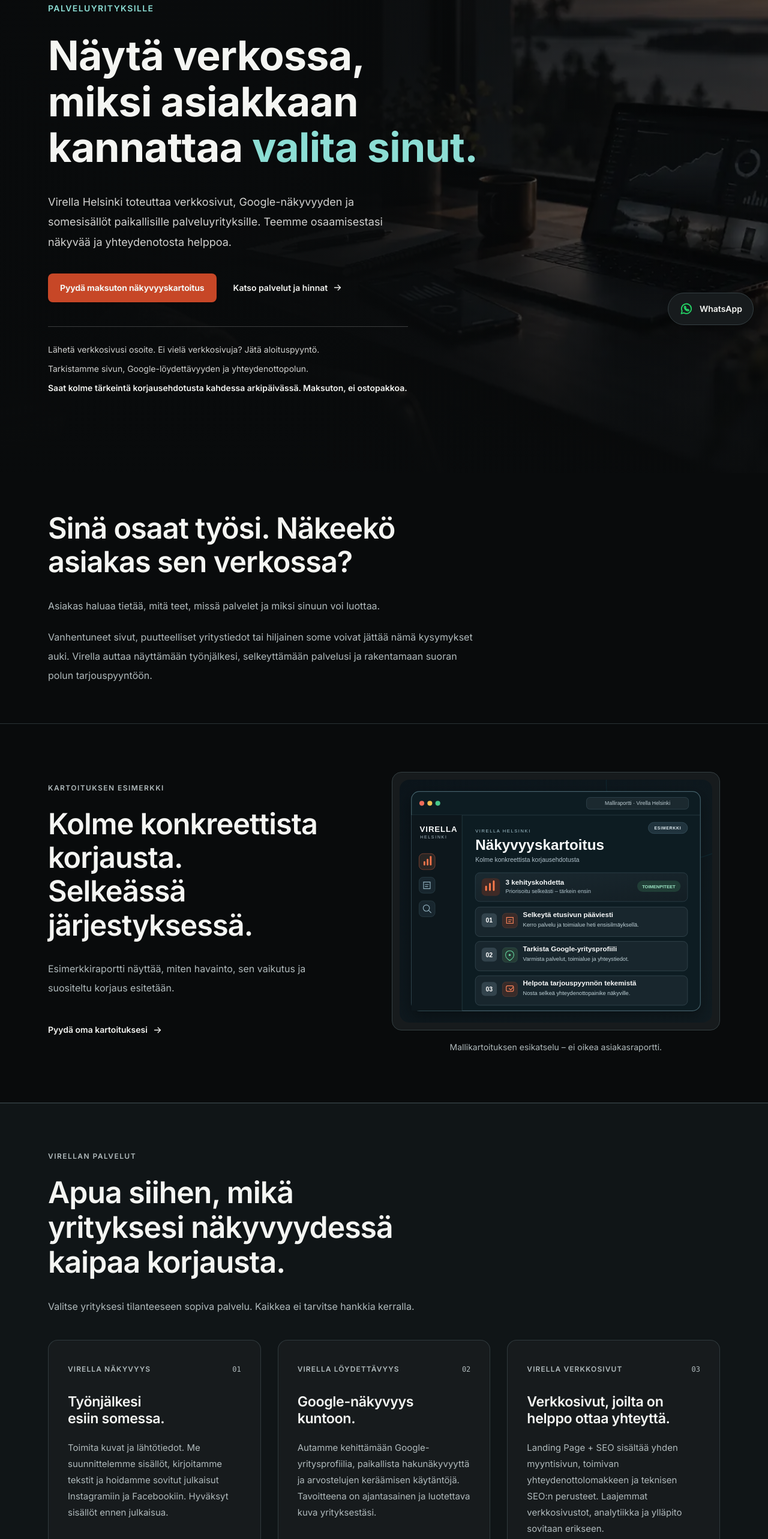
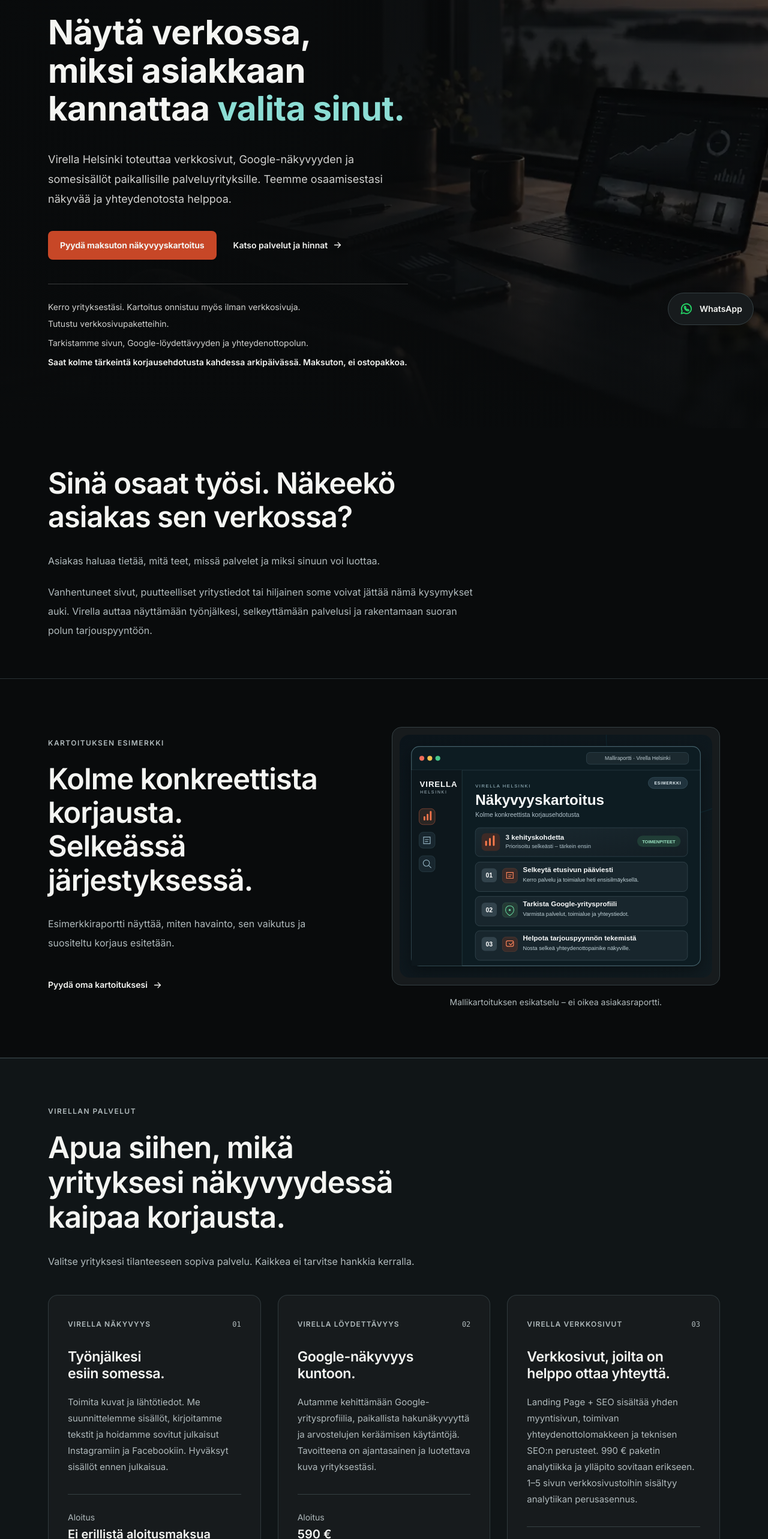
Before and after one commit to Jambovisuaalit/virella-helsinki-web, a Next.js app: page / in a window 1280 px wide. Shown: the part 234-2800 px from the top of the page at 60% size. Built offline with nearby package versions, Linux system fonts and the light colour scheme.

Commit message:
fix: align service pricing and intake with business plan

```diff
--- a/app/aloita/page.tsx
+++ b/app/aloita/page.tsx
@@ -2,6 +2,7 @@ import type { Metadata } from "next";
 import Link from "next/link";
 import { cookies } from "next/headers";
 import { FunnelEvent } from "@/components/analytics/funnel-event";
+import { WebsiteField } from "@/components/forms/website-field";
 import { ContactForm } from "@/components/forms/contact-form";
 import { SectionContainer } from "@/components/layout/section-container";
 import { SiteFooter } from "@/components/site/footer";
@@ -82,7 +83,7 @@ export default async function StartPage({ searchParams }: StartPageProps) {
                     ? "Kartoituspyyntösi on vastaanotettu. Saat kolme tärkeintä korjausehdotusta ja perustelut sähköpostiisi 2 arkipäivässä."
                     : "Virella sai lähtötietosi. Palaamme asiaan sähköpostilla seuraavaa askelta varten."
                   : isVisibilityAudit
-                    ? "Lähetä verkkosivusi osoite ja sähköpostisi. Käymme läpi sivuston, paikallisen Google-näkyvyyden ja yhteydenottopolun. Saat kolme tärkeintä korjausehdotusta perusteluineen 2 arkipäivässä. Maksuton, ei ostopakkoa."
+                    ? "Kerro yrityksesi nimi ja sähköpostisi. Käymme läpi julkisen verkkonäkyvyyden ja yhteydenottopolun. Voit pyytää kartoituksen myös ilman verkkosivuja. Saat kolme tärkeintä korjausehdotusta perusteluineen 2 arkipäivässä. Maksuton, ei ostopakkoa."
                     : isSocial
                     ? "Kerro yrityksestäsi ja siitä, mitä haluat tuoda esiin. Instagram-paketti kattaa myös Facebookin; LinkedIn on erillinen palvelu. Lähetämme kirjallisen tarjouksen hyväksyttäväksi ennen laskutusta."
                     : "Lähetä tärkeimmät lähtötiedot. Saat yksilöidyn kirjallisen tarjouksen tai tarkennuspyynnön. Aloituspyyntö ei ole tilaus."}
@@ -90,7 +91,7 @@ export default async function StartPage({ searchParams }: StartPageProps) {
 
               {!submitted ? (
                 <div className="mt-8 space-y-3 text-sm leading-6 text-muted">
-                  <p className="rounded-xl border border-border bg-surface p-4">1. {isVisibilityAudit ? "Lähetä verkkosivusi osoite ja yhteystietosi." : isSocial ? "Kerro yrityksesi palvelut, kohderyhmä ja tavoite." : "Kerro yritys, verkkosivu ja tärkein tavoite."}</p>
+                  <p className="rounded-xl border border-border bg-surface p-4">1. {isVisibilityAudit ? "Kerro yrityksesi nimi, yhteystiedot ja mahdollinen verkkosivu." : isSocial ? "Kerro yrityksesi palvelut, kohderyhmä ja tavoite." : "Kerro yritys, verkkosivu ja tärkein tavoite."}</p>
                   <p className="rounded-xl border border-border bg-surface p-4">2. {isVisibilityAudit ? "Käymme läpi julkisen sivuston, paikallisen Google-näkyvyyden ja yhteydenottopolun." : isSocial ? "Sovimme materiaalit, käyttöoikeudet ja sisältöjen hyväksynnän." : "Arvioimme sopiiko rajattu toteutus tilanteeseesi."}</p>
                   <p className="rounded-xl border border-border bg-surface p-4">3. {isVisibilityAudit ? "Saat 3 priorisoitua korjausehdotusta sähköpostiin 2 arkipäivässä. Toteutus on erillinen maksullinen päätös." : isSocial ? "Lähetämme yksilöidyn tarjouksen kirjallisesti hyväksyttäväksi." : "Saat kirjallisen tarjouksen tai tarkennuspyynnön. Maksua ei pyydetä ilman hyväksyntää."}</p>
                 </div>
@@ -138,13 +139,10 @@ export default async function StartPage({ searchParams }: StartPageProps) {
                     <label htmlFor="email" className="text-sm font-bold">Sähköposti *</label>
                     <input id="email" name="email" type="email" required maxLength={200} autoComplete="email" className={fieldClassName} />
                   </div>
+                  <WebsiteField audit={isVisibilityAudit} className={fieldClassName} />
                   <div>
-                    <label htmlFor="website" className="text-sm font-bold">{isVisibilityAudit ? "Verkkosivun osoite *" : "Verkkosivu"}</label>
-                    <input id="website" name="website" type="url" required={isVisibilityAudit} maxLength={300} placeholder="https://yritys.fi" className={fieldClassName} />
-                  </div>
-                  <div>
-                    <label htmlFor="company" className="text-sm font-bold">Yritys</label>
-                    <input id="company" name="company" maxLength={160} autoComplete="organization" className={fieldClassName} />
+                    <label htmlFor="company" className="text-sm font-bold">{isVisibilityAudit ? "Yritys *" : "Yritys"}</label>
+                    <input id="company" name="company" required={isVisibilityAudit} maxLength={160} autoComplete="organization" className={fieldClassName} />
                   </div>
                   <div>
                     <label htmlFor="message" className="text-sm font-bold">{isVisibilityAudit ? "Mitä haluaisit kehittää? (vapaaehtoinen)" : isSocial ? "Mitä yrityksesi tekee ja kenelle? *" : "Mitä haluat saada kuntoon? *"}</label>
--- a/app/api/contact/route.ts
+++ b/app/api/contact/route.ts
@@ -70,6 +70,7 @@ export async function POST(request: Request) {
   const email = safe(formData.get("email"), 200);
   const company = safe(formData.get("company"), 160);
   const website = safe(formData.get("website"), 300);
+  const noWebsite = safe(formData.get("noWebsite"), 3);
   const message = safe(formData.get("message"), 2000);
   const honeypot = safe(formData.get("companyWebsite"), 200);
   const productKey = productId ? getProductKeyById(productId) : undefined;
@@ -83,7 +84,9 @@ export async function POST(request: Request) {
   }
 
   if (!name || !email || !validEmail(email) || (!message && !isVisibilityAudit) ||
-      (isVisibilityAudit && (!website || !validAuditWebsite(website))) ||
+      (isVisibilityAudit && !company) ||
+      (isVisibilityAudit && (noWebsite === "yes" ? (!company || Boolean(website)) : (!website || !validAuditWebsite(website)))) ||
+      noWebsite === undefined || (noWebsite !== "" && noWebsite !== "yes") ||
       company === undefined || website === undefined || productId === undefined ||
       honeypot === undefined || requestType === undefined ||
       (requestType !== "" && !isVisibilityAudit) ||
@@ -110,11 +113,11 @@ export async function POST(request: Request) {
         `Nimi: ${name}`,
         `Sähköposti: ${email}`,
         `Yritys: ${company || "—"}`,
-        `Verkkosivu: ${website || "—"}`,
+        `Verkkosivu: ${noWebsite === "yes" ? "Ei vielä verkkosivuja" : website || "—"}`,
         `Vastaanotettu: ${receivedAt}`,
         ...(isVisibilityAudit ? [
           "Toimituslupaus: kolme priorisoitua korjausehdotusta perusteluineen sähköpostiin 2 arkipäivässä.",
-          "Tarkista julkinen verkkosivu, paikallinen Google-löydettävyys ja yhteydenottopolku.",
+          noWebsite === "yes" ? "Tarkista yrityksen julkinen Google-näkyvyys ja suosittele verkkosivun tärkeimmät lähtökohdat." : "Tarkista julkinen verkkosivu, paikallinen Google-löydettävyys ja yhteydenottopolku.",
           "TOIMENPIDE: käsittele kartoitus ja vastaa asiakkaan sähköpostiin määräajassa. Toimitus ei ole automaattinen.",
         ] : []),
         "",
--- a/app/page.tsx
+++ b/app/page.tsx
@@ -51,18 +51,18 @@ const services = [
     name: "Virella Verkkosivut",
     headline: "Verkkosivut, joilta on helppo ottaa yhteyttä.",
     pricing: homepagePricing.website,
-    description: "Landing Page + SEO sisältää yhden myyntisivun, toimivan yhteydenottolomakkeen ja teknisen SEO:n perusteet. Laajemmat verkkosivustot, analytiikka ja ylläpito sovitaan erikseen.",
-    details: ["Yksi myyntisivu ja yhteydenottolomake", "Teknisen SEO:n perusteet", "Laajemmat sivustot ja analytiikka erikseen"],
-    href: "/aloita",
-    action: "Kerro sivustotarpeestasi",
+    description: "Landing Page + SEO sisältää yhden myyntisivun, toimivan yhteydenottolomakkeen ja teknisen SEO:n perusteet. 990 € paketin analytiikka ja ylläpito sovitaan erikseen. 1–5 sivun verkkosivustoihin sisältyy analytiikan perusasennus.",
+    details: ["Yksi myyntisivu ja yhteydenottolomake", "Teknisen SEO:n perusteet", "1–5 sivun toteutukset: analytiikan perusasennus mukana"],
+    href: "/landing-page-seo",
+    action: "Vertaa verkkosivupaketteja",
   },
 ] as const;
 
 const steps = [
   {
     number: "01",
-    title: "Lähetä verkkosivusi osoite.",
-    description: "Kerro yrityksestäsi ja siitä, mihin haluat apua. Jos yritykselläsi ei vielä ole verkkosivuja, jätä erillinen aloituspyyntö.",
+    title: "Kerro yrityksesi tilanteesta.",
+    description: "Kerro yrityksesi nimi ja tavoite. Voit pyytää kartoituksen myös ilman nykyistä verkkosivua.",
   },
   {
     number: "02",
@@ -82,7 +82,7 @@ export default function Home() {
       <a href="#main-content" className="landing-skip-link">Siirry sisältöön</a>
       <SiteHeader />
       <main id="main-content">
-        <section className="virella-photographic-hero relative isolate flex min-h-[650px] items-center overflow-hidden py-20 sm:min-h-[700px] sm:py-28 lg:min-h-[740px] lg:py-32" aria-labelledby="home-title">
+        <section className="virella-photographic-hero relative isolate flex min-h-[650px] items-center overflow-hidden py-20 sm:min-h-[700px] sm:py-24 lg:min-h-[680px] lg:py-24" aria-labelledby="home-title">
           <div className="pointer-events-none absolute inset-0 z-0" aria-hidden="true">
             <Image
               src="/images/virella-workspace-hero.webp"
@@ -100,7 +100,7 @@ export default function Home() {
               <p className="mb-7 max-w-[520px] text-xs font-semibold uppercase leading-6 tracking-[0.10em] text-brand sm:text-sm">
                 Digitaalista näkyvyyttä paikallisille palveluyrityksille
               </p>
-              <h1 id="home-title" className="max-w-[720px] text-[clamp(2.25rem,5.3vw,4.6rem)] font-bold leading-[1.13] tracking-[-0.01em] text-foreground">
+              <h1 id="home-title" className="max-w-[720px] text-[clamp(2.25rem,4.4vw,3.8rem)] font-bold leading-[1.13] tracking-[-0.01em] text-foreground">
                 Näytä verkossa, miksi asiakkaan kannattaa{ " "}
                 <span className="text-brand">valita sinut.</span>
               </h1>
@@ -116,7 +116,7 @@ export default function Home() {
                 </a>
               </div>
               <div className="mt-10 max-w-[600px] space-y-1 border-t border-white/20 pt-6 text-sm leading-7 text-foreground/85" aria-label="Näkyvyyskartoituksen toimitus">
-                <p>Lähetä verkkosivusi osoite. <a href="/aloita" className="underline underline-offset-4">Ei vielä verkkosivuja? Jätä aloituspyyntö.</a></p>
+                <p>Kerro yrityksestäsi. Kartoitus onnistuu myös ilman verkkosivuja. <a href="/landing-page-seo" className="underline underline-offset-4">Tutustu verkkosivupaketteihin.</a></p>
                 <p>Tarkistamme sivun, Google-löydettävyyden ja yhteydenottopolun.</p>
                 <p className="font-semibold text-foreground">Saat kolme tärkeintä korjausehdotusta kahdessa arkipäivässä. Maksuton, ei ostopakkoa.</p>
               </div>
@@ -192,7 +192,7 @@ export default function Home() {
                   <div className="mt-8 border-t border-border pt-7" aria-label={`${service.name} -palvelun hinta`}>
                     <dl className="space-y-4">
                       <div><dt className="text-sm text-muted">Aloitus</dt><dd className="mt-1 text-xl font-semibold text-foreground">{service.pricing.startup}</dd></div>
-                      <div><dt className="text-sm text-muted">Kuukausipalvelu</dt><dd className="mt-1 text-xl font-semibold text-foreground">{service.pricing.monthly}</dd></div>
+                      <div><dt className="text-sm text-muted">{service.pricing.secondaryLabel}</dt><dd className="mt-1 text-xl font-semibold text-foreground">{service.pricing.monthly}</dd></div>
                     </dl>
                     <p className="mt-4 text-sm leading-6 text-muted">{service.pricing.note}</p>
                   </div>
@@ -208,6 +208,14 @@ export default function Home() {
               ))}
             </div>
             <p className="mt-7 text-sm leading-6 text-muted">{taxConfig.publicMessage}</p>
+          </SectionContainer>
+        </section>
+
+        <section className="border-b border-border py-12 sm:py-16" aria-labelledby="next-service-title">
+          <SectionContainer>
+            <h2 id="next-service-title" className="text-3xl font-semibold">Ensin toimiva perusta. Sitten jatkuva näkyvyys.</h2>
+            <p className="mt-5 max-w-3xl leading-8 text-muted">Jos verkkosivut puuttuvat, aloitetaan niistä. Sen jälkeen voidaan laittaa Google-yritysprofiili kuntoon ja tuoda työnjälkesi esiin somessa. Valitset palvelut tarpeesi mukaan, ja jokainen jatkopalvelu sovitaan erikseen.</p>
+            <a href="/landing-page-seo#vertaile" className="mt-6 inline-flex min-h-11 items-center font-semibold underline underline-offset-4">Vertaa verkkosivupaketteja</a>
           </SectionContainer>
         </section>
 
@@ -241,6 +249,7 @@ export default function Home() {
             <div className="max-w-[760px]">
               <h2 id="partner-title" className="text-[clamp(2rem,3.8vw,3.2rem)] font-semibold leading-[1.16] tracking-[-0.02em]">Yksi yhteyshenkilö. Selkeästi sovittu työ.</h2>
               <p className="mt-7 text-base leading-8 text-muted">Virella Helsingin takana on {businessConfig.contactName}. Keskustelet suoraan tekijän kanssa ja tiedät, mitä työ sisältää.</p>
+              <p className="mt-5 text-base leading-8 text-muted">Palvelu sopii erityisesti LVI-, sähkö-, rakennus- ja remonttiyrityksille sekä muille paikallisille palveluyrittäjille.</p>
               <p className="mt-5 text-base leading-8 text-muted">Sinä tuot yrityksesi osaamisen ja aidot materiaalit. Me autamme muuttamaan ne selkeäksi verkkonäkyvyydeksi.</p>
             </div>
           </SectionContainer>
@@ -255,7 +264,7 @@ export default function Home() {
                   Mitä yrityksesi näkyvyydessä kannattaa korjata ensin?
                 </h2>
                 <p className="mt-5 text-base leading-8 text-muted">
-                  Lähetä verkkosivusi osoite, niin selvitetään tärkein kehityskohde.
+                  Kerro yrityksesi nimi ja nykytilanne, niin selvitetään tärkein kehityskohde.
                 </p>
               </div>
               <div className="flex shrink-0 flex-col items-start gap-4 md:self-center">
--- a/app/tietosuoja/page.tsx
+++ b/app/tietosuoja/page.tsx
@@ -40,7 +40,7 @@ export default function PrivacyPage() {
 
               <section>
                 <h2 className="text-xl font-bold text-foreground">Palveluntarjoajat</h2>
-                <p className="mt-3">Sivuston teknisessä toteutuksessa käytetään Verceliä. Tilaus- ja aloituskyselytietoja tallennetaan Supabaseen. Maksut käsitellään Stripen kautta. Suostumuksen perusteella käytettävä verkkosivuanalytiikka toteutetaan Google Analyticsilla. Nämä palveluntarjoajat käsittelevät tietoja omien sopimusehtojensa ja tietosuojakäytäntöjensä mukaisesti.</p>
+                <p className="mt-3">Sivuston teknisessä toteutuksessa käytetään Verceliä. Yhteydenotto- ja kartoituspyynnöt tallennetaan yksityiseen Vercel Blob -tallennukseen. Sähköposti-ilmoituksiin käytetään Resendiä. Aloituspyyntö ei ole tilaus eikä käynnistä maksua. Erikseen käytettävissä tilaus- ja aloituskyselytoiminnoissa käytetään Supabasea ja verkkomaksuissa Stripeä. Suostumuksen perusteella käytettävä verkkosivuanalytiikka toteutetaan Google Analyticsilla. Nämä palveluntarjoajat käsittelevät tietoja omien sopimusehtojensa ja tietosuojakäytäntöjensä mukaisesti.</p>
               </section>
 
               <section>
@@ -56,7 +56,7 @@ export default function PrivacyPage() {
 
               <section>
                 <h2 className="text-xl font-bold text-foreground">Päivitetty</h2>
-                <p className="mt-3">12.9.2026</p>
+                <p className="mt-3">17.10.2026</p>
               </section>
             </div>
           </div>
--- a/components/analytics/analytics-consent.tsx
+++ b/components/analytics/analytics-consent.tsx
@@ -48,13 +48,13 @@ export function AnalyticsConsent({ enabled }: { enabled: boolean }) {
   }
 
   return (
-    <div className="fixed inset-x-3 bottom-3 z-[100] mx-auto max-w-xl rounded-[1.6rem] border border-border bg-surface/96 p-4 shadow-[0_30px_90px_-34px_rgba(23,33,38,0.55)] backdrop-blur-xl sm:inset-x-6 sm:bottom-6 sm:p-5" role="dialog" aria-label="Analytiikka-asetukset">
+    <div className="fixed inset-x-3 bottom-3 z-[100] mx-auto max-w-xl sm:ml-auto sm:mr-0 sm:max-w-sm rounded-[1.6rem] border border-border bg-surface/96 p-4 shadow-[0_30px_90px_-34px_rgba(23,33,38,0.55)] backdrop-blur-xl sm:inset-x-6 sm:bottom-6 sm:p-5" role="dialog" aria-label="Analytiikka-asetukset">
       <div className="flex items-start gap-3">
         <span className="mt-1.5 h-2.5 w-2.5 shrink-0 rounded-full bg-accent shadow-[0_0_0_5px_rgba(232,97,59,0.10)]" aria-hidden="true" />
         <div>
           <p className="font-extrabold tracking-[-0.015em] text-foreground">Analytiikka-asetukset</p>
           <p className="mt-1.5 text-sm leading-6 text-muted">
-            Välttämättömät toiminnot ovat aina käytössä. Google Analytics käynnistyy vain, jos hyväksyt analytiikan. Lue lisää{" "}
+            Saammeko käyttää Google Analyticsia sivuston kehittämiseen? Analytiikka käynnistyy vain luvallasi. Lue lisää{" "}
             <Link href="/tietosuoja" className="font-bold text-brand underline decoration-brand/25 underline-offset-4">tietosuojasta</Link>.
           </p>
         </div>
--- /dev/null
+++ b/components/forms/website-field.tsx
@@ -0,0 +1,18 @@
+"use client";
+
+import { useState } from "react";
+
+export function WebsiteField({ audit, className }: { audit: boolean; className: string }) {
+  const [noWebsite, setNoWebsite] = useState(false);
+  return (
+    <div>
+      <label htmlFor="website" className="text-sm font-bold">{audit && !noWebsite ? "Verkkosivun osoite *" : "Verkkosivu"}</label>
+      <input id="website" name="website" type="url" required={audit && !noWebsite} disabled={noWebsite} maxLength={300} placeholder="https://yritys.fi" className={`${className} disabled:opacity-50`} aria-describedby="website-help" />
+      <label className="mt-3 flex min-h-11 items-center gap-3 text-sm">
+        <input type="checkbox" name="noWebsite" value="yes" checked={noWebsite} onChange={(event) => setNoWebsite(event.target.checked)} className="h-5 w-5 accent-action" />
+        Yritykselläni ei vielä ole verkkosivuja
+      </label>
+      <p id="website-help" className="mt-2 text-sm leading-6 text-muted">{noWebsite ? "Kerro yrityksesi nimi alla. Kartoitamme julkisen Google-näkyvyyden ja verkkosivun tärkeimmät lähtökohdat." : "Voit pyytää kartoituksen myös ilman verkkosivuja valitsemalla yllä olevan kohdan."}</p>
+    </div>
+  );
+}
--- a/config/homepage-pricing.ts
+++ b/config/homepage-pricing.ts
@@ -4,18 +4,29 @@ import { products } from "@/config/products";
 // while Tmi Jami Harju remains outside VAT registration.
 export const homepagePricing = {
   social: {
+    secondaryLabel: "Kuukausipalvelu",
     startup: "Ei erillistä aloitusmaksua",
     monthly: `${products.instagram.price} €/kk`,
     note: `${products.instagram.commitmentMonths} kk vähimmäisjakso`,
   },
   google: {
+    secondaryLabel: "Valinnainen ylläpito",
     startup: "590 €",
     monthly: "Ylläpito 290 €/kk, valinnainen",
     note: "Ylläpito sovitaan ja tilataan erikseen",
   },
   website: {
-    startup: "Landing Page + SEO 990 €",
-    monthly: "Laajemmat verkkosivut alk. 1 500 € (kertahinta)",
+    secondaryLabel: "Laajempi sivusto · kertahinta",
+    startup: `Landing Page + SEO ${products.landingPageSeo.price} €`,
+    monthly: "1–5 sivua alk. 1 500 €",
     note: "Ei automaattista kuukausiylläpitoa",
   },
 } as const;
+
+// Confirmed service register v3.1, 11 October 2026. These are offer-only
+// comparison entries, not new self-service checkout products.
+export const websitePackages = [
+  { name: "Landing Page + SEO", price: products.landingPageSeo.price, from: false, description: "Yksi suomenkielinen myyntisivu, tekstit, yhteydenottolomake ja teknisen SEO:n perusteet. Yksi koottu korjauskierros. Analytiikka ja jatkuva ylläpito erikseen.", href: "/aloita?product=landing-page-seo" },
+  { name: "Virella Liidit", price: 1500, from: false, description: "Yksi laskeutumissivu, myyntitekstit, yhteydenottopolku sekä analytiikan ja konversioseurannan perustaminen. Yksi koottu korjauskierros. Ylläpito erillisellä tilauksella.", href: "/aloita" },
+  { name: "Verkkosivut 1–5 sivua", price: 1500, from: true, description: "Sovittu sivukartta, responsiivinen toteutus, yhteydenottolomake, teknisen SEO:n perustaso ja analytiikan perusasennus. Laaja tekstintuotanto, domain, hosting ja ylläpito erikseen.", href: "/aloita" },
+] as const;
--- a/config/tax.ts
+++ b/config/tax.ts
@@ -12,5 +12,5 @@ export const taxConfig = {
   registrationEvidence: "YTJ-ote käyttäjän toimittamana 11.10.2026: voimassa vain Verohallinnon perustiedot 24.11.2025 alkaen",
   exemptionEligibilityVerified: false, // Turnover reconciliation is separate from the owner's confirmed non-VAT status.
   confirmationSource: "Yrittäjän nimenomainen vahvistus 11.10.2026: ei ALV-velvollinen",
-  publicMessage: "Myyjä ei ole ALV-rekisterissä toimitetun YTJ-otteen mukaan. Lopullinen verokäsittely vahvistetaan kirjallisessa tarjouksessa.",
+  publicMessage: "Hinnat ovat maksettavia kokonaishintoja. Arvonlisäveroa ei lisätä: myyjä ei ole ALV-rekisterissä.",
 } as const;
```
Also changed, not shown: components/marketing/service-landing-page.tsx (+21 -0 lines), 1 other file (tests, documents, lock files or other folders).
